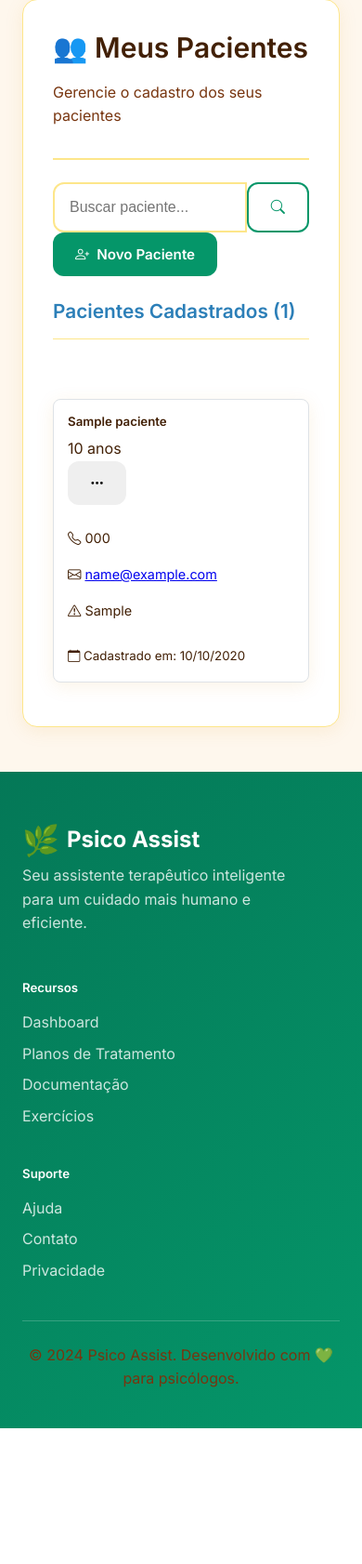
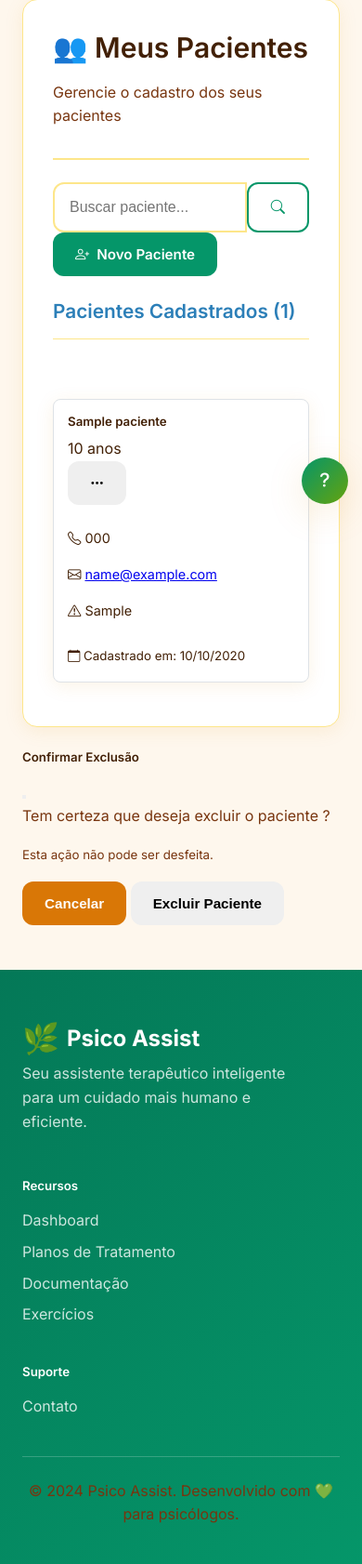
Before and after one commit to marlevek/psico_app, a Django app: template psico_saas/templates/psico_saas/pacientes_lista.html in a window 390 px wide. Shown: the part 287-1969 px from the top of the page at 93% size. Before the commit the page ends 1823 px from the top, so only its background shows below. Run offline with Django 5.2, Linux system fonts and the light colour scheme; the template is opened without the code that fills it: most values are stand-ins (such as "Sample title", 1, 10 or a date in 2020).

Commit message:
criado bot de ajuda

```diff
--- /dev/null
+++ b/psico_saas/static/css/bot.css
@@ -0,0 +1,258 @@
+/* Botão de Ajuda Flutuante */
+.help-bot {
+    position: fixed;
+    bottom: 20px;
+    right: 20px;
+    z-index: 1000;
+}
+
+.help-bot-btn {
+    width: 60px;
+    height: 60px;
+    border-radius: 50%;
+    background: linear-gradient(135deg, var(--primary), var(--accent));
+    border: none;
+    color: white;
+    font-size: 24px;
+    cursor: pointer;
+    box-shadow: var(--shadow-lg);
+    transition: all 0.3s ease;
+    display: flex;
+    align-items: center;
+    justify-content: center;
+}
+
+.help-bot-btn:hover {
+    transform: scale(1.1);
+    box-shadow: 0 8px 25px rgba(0,0,0,0.2);
+}
+
+.help-bot-btn:active {
+    transform: scale(0.95);
+}
+
+/* Modal do Bot - CORRIGIDO para não abrir automaticamente */
+.help-bot-modal .modal-dialog {
+    max-width: 400px;
+    margin: 0;
+    position: fixed;
+    bottom: 90px;
+    right: 20px;
+}
+
+.help-bot-modal .modal-content {
+    border-radius: 15px;
+    box-shadow: 0 10px 40px rgba(0,0,0,0.1);
+    border: none;
+    display: none; /* Impede que apareça automaticamente */
+}
+
+.help-bot-modal.show .modal-content {
+    display: block; /* Só mostra quando tem a classe show */
+}
+
+.help-bot-header {
+    background: linear-gradient(135deg, var(--primary), var(--accent));
+    color: white;
+    border-radius: 15px 15px 0 0;
+    border: none;
+    padding: 1rem 1.25rem;
+}
+
+.help-bot-header .modal-title {
+    color: white;
+    font-weight: 600;
+    display: flex;
+    align-items: center;
+    gap: 0.5rem;
+}
+
+.help-bot-header .btn-close {
+    filter: invert(1);
+    opacity: 0.8;
+}
+
+.help-bot-header .btn-close:hover {
+    opacity: 1;
+}
+
+.help-bot-body {
+    padding: 0;
+    max-height: 400px;
+    overflow-y: auto;
+}
+
+/* Mensagens do Chat */
+.chat-messages {
+    padding: 15px;
+    min-height: 300px;
+    max-height: 300px;
+    overflow-y: auto;
+    background: var(--background);
+}
+
+.message {
+    margin-bottom: 15px;
+    display: flex;
+    align-items: flex-start;
+}
+
+.message.bot {
+    justify-content: flex-start;
+}
+
+.message.user {
+    justify-content: flex-end;
+}
+
+.message-content {
+    max-width: 80%;
+    padding: 10px 15px;
+    border-radius: 18px;
+    font-size: 0.9rem;
+    line-height: 1.4;
+    word-wrap: break-word;
+}
+
+.message.bot .message-content {
+    background: var(--surface);
+    color: var(--text-primary);
+    border-bottom-left-radius: 5px;
+    border: 1px solid var(--border-light);
+}
+
+.message.user .message-content {
+    background: linear-gradient(135deg, var(--primary), var(--accent));
+    color: white;
+    border-bottom-right-radius: 5px;
+}
+
+.message-time {
+    font-size: 0.7rem;
+    color: var(--text-muted);
+    margin-top: 5px;
+    text-align: right;
+}
+
+/* Input do Chat */
+.chat-input-container {
+    border-top: 1px solid var(--border-light);
+    padding: 15px;
+    background: var(--surface);
+    border-radius: 0 0 15px 15px;
+}
+
+.chat-input-group {
+    display: flex;
+    gap: 10px;
+}
+
+.chat-input {
+    flex: 1;
+    border: 1px solid var(--border-light);
+    border-radius: 20px;
+    padding: 10px 15px;
+    outline: none;
+    font-size: 0.9rem;
+    background: var(--background);
+    color: var(--text-primary);
+}
+
+.chat-input:focus {
+    border-color: var(--primary);
+    box-shadow: 0 0 0 2px rgba(5, 150, 105, 0.1);
+}
+
+.send-btn {
+    background: linear-gradient(135deg, var(--primary), var(--accent));
+    color: white;
+    border: none;
+    border-radius: 50%;
+    width: 40px;
+    height: 40px;
+    display: flex;
+    align-items: center;
+    justify-content: center;
+    cursor: pointer;
+    transition: all 0.3s ease;
+}
+
+.send-btn:hover {
+    background: linear-gradient(135deg, var(--primary-dark), var(--accent-dark));
+    transform: scale(1.05);
+}
+
+.send-btn:disabled {
+    background: var(--text-muted);
+    cursor: not-allowed;
+    transform: none;
+}
+
+/* Quick Actions */
+.quick-actions {
+    display: flex;
+    flex-wrap: wrap;
+    gap: 8px;
+    margin-bottom: 10px;
+}
+
+.quick-action-btn {
+    background: var(--background-alt);
+    border: 1px solid var(--border-light);
+    border-radius: 15px;
+    padding: 6px 12px;
+    font-size: 0.8rem;
+    color: var(--text-primary);
+    cursor: pointer;
+    transition: all 0.3s ease;
+}
+
+.quick-action-btn:hover {
+    background: var(--primary);
+    color: white;
+    border-color: var(--primary);
+}
+
+/* Typing Indicator */
+.typing-indicator {
+    display: none;
+    padding: 10px 15px;
+    font-style: italic;
+    color: var(--text-muted);
+    font-size: 0.8rem;
+    background: var(--background);
+}
+
+.typing-indicator.show {
+    display: block;
+}
+
+/* Ícone do robô mais bonito */
+.bi-robot::before {
+    content: "🤖"; /* Substitui o ícone do robô por emoji mais bonito */
+}
+
+/* Responsividade */
+@media (max-width: 576px) {
+    .help-bot {
+        bottom: 15px;
+        right: 15px;
+    }
+
+    .help-bot-btn {
+        width: 50px;
+        height: 50px;
+        font-size: 20px;
+    }
+
+    .help-bot-modal .modal-dialog {
+        bottom: 75px;
+        right: 15px;
+        left: 15px;
+        max-width: none;
+    }
+
+    .message-content {
+        max-width: 90%;
+    }
+}
--- /dev/null
+++ b/psico_saas/static/js/bot.js
@@ -0,0 +1,250 @@
+class HelpBot {
+    constructor() {
+        this.isOpen = false;
+        this.messages = [];
+        this.initializeBot();
+        this.setupEventListeners();
+    }
+
+    initializeBot() {
+        // Criar elemento do bot
+        this.botElement = document.createElement('div');
+        this.botElement.className = 'help-bot';
+        this.botElement.innerHTML = `
+            <button class="help-bot-btn" type="button" id="helpBotButton">
+                <i class="bi bi-question-lg"></i>
+            </button>
+
+            <div class="modal fade help-bot-modal" id="helpBotModal" tabindex="-1" aria-hidden="true" data-bs-backdrop="false">
+                <div class="modal-dialog">
+                    <div class="modal-content">
+                        <div class="modal-header help-bot-header">
+                            <h5 class="modal-title">
+                                <i class="bi bi-robot me-2"></i>Assistente Psico
+                            </h5>
+                            <button type="button" class="btn-close" data-bs-dismiss="modal" aria-label="Close"></button>
+                        </div>
+                        <div class="modal-body help-bot-body">
+                            <div class="chat-messages" id="chatMessages"></div>
+                            <div class="typing-indicator" id="typingIndicator">
+                                <i class="bi bi-three-dots"></i> Digitando...
+                            </div>
+                            <div class="chat-input-container">
+                                <div class="quick-actions" id="quickActions">
+                                    <button class="quick-action-btn" data-action="cadastrar">Como cadastrar paciente?</button>
+                                    <button class="quick-action-btn" data-action="editar">Como editar informações?</button>
+                                    <button class="quick-action-btn" data-action="agenda">Sobre a agenda</button>
+                                    <button class="quick-action-btn" data-action="duvidas">Outras dúvidas</button>
+                                </div>
+                                <div class="chat-input-group">
+                                    <input type="text" class="chat-input" id="chatInput" placeholder="Digite sua mensagem..." maxlength="500">
+                                    <button class="send-btn" id="sendButton">
+                                        <i class="bi bi-send"></i>
+                                    </button>
+                                </div>
+                            </div>
+                        </div>
+                    </div>
+                </div>
+            </div>
+        `;
+
+        document.body.appendChild(this.botElement);
+
+        // Elementos DOM
+        this.chatMessages = document.getElementById('chatMessages');
+        this.chatInput = document.getElementById('chatInput');
+        this.sendButton = document.getElementById('sendButton');
+        this.typingIndicator = document.getElementById('typingIndicator');
+        this.quickActions = document.getElementById('quickActions');
+        this.helpBotButton = document.getElementById('helpBotButton');
+        this.modalElement = document.getElementById('helpBotModal');
+        this.modal = new bootstrap.Modal(this.modalElement);
+    }
+
+    setupEventListeners() {
+        // Abrir modal quando clicar no botão
+        this.helpBotButton.addEventListener('click', () => {
+            this.modal.show();
+            if (this.messages.length === 0) {
+                this.showWelcomeMessage();
+            }
+        });
+
+        // Enviar mensagem com Enter
+        this.chatInput.addEventListener('keypress', (e) => {
+            if (e.key === 'Enter') {
+                this.sendMessage();
+            }
+        });
+
+        // Enviar mensagem com botão
+        this.sendButton.addEventListener('click', () => {
+            this.sendMessage();
+        });
+
+        // Ações rápidas
+        this.quickActions.addEventListener('click', (e) => {
+            if (e.target.classList.contains('quick-action-btn')) {
+                const action = e.target.getAttribute('data-action');
+                this.handleQuickAction(action);
+            }
+        });
+
+        // Quando o modal abre
+        this.modalElement.addEventListener('shown.bs.modal', () => {
+            this.isOpen = true;
+            this.chatInput.focus();
+            this.scrollToBottom();
+        });
+
+        // Quando o modal fecha
+        this.modalElement.addEventListener('hidden.bs.modal', () => {
+            this.isOpen = false;
+        });
+    }
+
+    showWelcomeMessage() {
+        const welcomeMessage = {
+            text: "Olá! Sou o assistente virtual do Psico Assist. Como posso ajudá-lo hoje?",
+            type: "bot",
+            time: new Date()
+        };
+        this.addMessage(welcomeMessage);
+    }
+
+    addMessage(message) {
+        this.messages.push(message);
+        this.renderMessage(message);
+        this.scrollToBottom();
+    }
+
+    renderMessage(message) {
+        const messageElement = document.createElement('div');
+        messageElement.className = `message ${message.type}`;
+
+        const time = message.time.toLocaleTimeString('pt-BR', {
+            hour: '2-digit',
+            minute: '2-digit'
+        });
+
+        messageElement.innerHTML = `
+            <div class="message-content">
+                ${message.text}
+                <div class="message-time">${time}</div>
+            </div>
+        `;
+
+        this.chatMessages.appendChild(messageElement);
+    }
+
+    sendMessage() {
+        const text = this.chatInput.value.trim();
+        if (!text) return;
+
+        // Adiciona mensagem do usuário
+        const userMessage = {
+            text: text,
+            type: "user",
+            time: new Date()
+        };
+        this.addMessage(userMessage);
+
+        // Limpa input
+        this.chatInput.value = '';
+
+        // Simula resposta do bot
+        this.showTypingIndicator();
+        setTimeout(() => {
+            this.hideTypingIndicator();
+            this.generateBotResponse(text);
+        }, 1000 + Math.random() * 1000);
+    }
+
+    showTypingIndicator() {
+        this.typingIndicator.classList.add('show');
+        this.scrollToBottom();
+    }
+
+    hideTypingIndicator() {
+        this.typingIndicator.classList.remove('show');
+    }
+
+    generateBotResponse(userMessage) {
+        const lowerMessage = userMessage.toLowerCase();
+        let response = '';
+
+        // Respostas baseadas em palavras-chave
+        if (lowerMessage.includes('olá') || lowerMessage.includes('oi') || lowerMessage.includes('ola')) {
+            response = "Olá! É um prazer ajudá-lo. Em que posso ser útil?";
+        } else if (lowerMessage.includes('cadastrar') || lowerMessage.includes('novo') || lowerMessage.includes('criar')) {
+            response = "Para cadastrar um novo paciente, clique em 'Novo Paciente' na página de lista de pacientes. Preencha os dados obrigatórios como nome, data de nascimento e telefone, então salve.";
+        } else if (lowerMessage.includes('editar') || lowerMessage.includes('alterar') || lowerMessage.includes('modificar')) {
+            response = "Para editar um paciente, clique no ícone de lápis (✏️) ao lado do paciente na lista. Faça as alterações necessárias e salve.";
+        } else if (lowerMessage.includes('excluir') || lowerMessage.includes('remover') || lowerMessage.includes('deletar')) {
+            response = "Para excluir um paciente, clique no ícone de lixeira (🗑️) ao lado do paciente. Confirme a exclusão no modal que aparecer. ⚠️ Esta ação não pode ser desfeita.";
+        } else if (lowerMessage.includes('buscar') || lowerMessage.includes('encontrar') || lowerMessage.includes('procurar')) {
+            response = "Use a barra de busca na parte superior da lista de pacientes para encontrar pacientes por nome, telefone ou e-mail.";
+        } else if (lowerMessage.includes('agenda') || lowerMessage.includes('sessão') || lowerMessage.includes('consulta')) {
+            response = "Em breve teremos a funcionalidade de agenda para agendar sessões com seus pacientes. Fique atento às atualizações!";
+        } else if (lowerMessage.includes('problema') || lowerMessage.includes('erro') || lowerMessage.includes('bug')) {
+            response = "Se estiver enfrentando problemas técnicos, entre em contato com nosso suporte: suporte@psicoassist.com";
+        } else if (lowerMessage.includes('obrigado') || lowerMessage.includes('obrigada') || lowerMessage.includes('valeu')) {
+            response = "De nada! Estou aqui para ajudar. Se tiver mais alguma dúvida, é só perguntar! 😊";
+        } else {
+            response = "Desculpe, não entendi completamente. Você pode reformular sua pergunta ou usar uma das opções rápidas abaixo?";
+        }
+
+        const botMessage = {
+            text: response,
+            type: "bot",
+            time: new Date()
+        };
+        this.addMessage(botMessage);
+    }
+
+    handleQuickAction(action) {
+        let question = '';
+
+        switch(action) {
+            case 'cadastrar':
+                question = 'Como cadastrar um novo paciente?';
+                break;
+            case 'editar':
+                question = 'Como editar informações de um paciente?';
+                break;
+            case 'agenda':
+                question = 'Como funciona a agenda de sessões?';
+                break;
+            case 'duvidas':
+                question = 'Preciso de ajuda com outras funcionalidades';
+                break;
+        }
+
+        // Adiciona a pergunta como se fosse do usuário
+        const userMessage = {
+            text: question,
+            type: "user",
+            time: new Date()
+        };
+        this.addMessage(userMessage);
+
+        // Gera resposta
+        this.showTypingIndicator();
+        setTimeout(() => {
+            this.hideTypingIndicator();
+            this.generateBotResponse(question);
+        }, 800);
+    }
+
+    scrollToBottom() {
+        setTimeout(() => {
+            this.chatMessages.scrollTop = this.chatMessages.scrollHeight;
+        }, 100);
+    }
+}
+
+// Inicializar o bot quando a página carregar
+document.addEventListener('DOMContentLoaded', function() {
+    new HelpBot();
+});
--- a/psico_saas/templates/psico_saas/base.html
+++ b/psico_saas/templates/psico_saas/base.html
@@ -18,6 +18,7 @@
     <link rel="stylesheet" href="{% static 'css/style.css' %}">
     <link rel="stylesheet" href="{% static 'css/components.css' %}">
     <link rel="stylesheet" href="{% static 'css/forms.css' %}">
+    <link rel="stylesheet" href="{% static 'css/bot.css' %}">
     {% block extra_css %}{% endblock %}
 </head>
 <body>
@@ -47,5 +48,6 @@
     <script src="{% static 'js/forms.js' %}"></script>
 
     {% block extra_js %}{% endblock %}
+
 </body>
 </html>
--- a/psico_saas/templates/psico_saas/includes/footer.html
+++ b/psico_saas/templates/psico_saas/includes/footer.html
@@ -1,3 +1,6 @@
+{% load static %}
+<link rel="stylesheet" href="{% static 'css/bot.css' %}">
+
 <footer class="footer">
     <div class="container">
         <div class="footer-content">
@@ -24,9 +27,7 @@
             <div class="footer-section">
                 <h5>Suporte</h5>
                 <ul class="footer-links">
-                    <li><a href="#">Ajuda</a></li>
-                    <li><a href="#">Contato</a></li>
-                    <li><a href="#">Privacidade</a></li>
+                    <li><a href="malto:suporte@psicoassist.codertec.com.br">Contato</a></li>
                 </ul>
             </div>
         </div>
@@ -36,3 +37,4 @@
         </div>
     </div>
 </footer>
+<script src="{% static 'js/bot.js' %}"></script>
--- a/psico_saas/templates/psico_saas/pacientes_lista.html
+++ b/psico_saas/templates/psico_saas/pacientes_lista.html
@@ -100,9 +100,11 @@
                                             class="btn btn-outline-secondary" title="Editar">
                                             <i class="bi bi-pencil"></i>
                                         </a>
-                                        <button class="btn btn-outline-danger excluir-paciente"
+                                        <button class="btn btn-outline-danger btn-excluir-paciente"
                                             data-paciente-id="{{ paciente.id }}"
-                                            data-paciente-nome="{{ paciente.nome_completo }}" title="Excluir">
+                                            data-paciente-nome="{{ paciente.nome_completo }}"
+                                            data-bs-toggle="modal" data-bs-target="#modalExcluirPaciente"
+                                            title="Excluir">
                                             <i class="bi bi-trash"></i>
                                         </button>
                                     </div>
@@ -151,9 +153,10 @@
                                         <hr class="dropdown-divider">
                                     </li>
                                     <li>
-                                        <button class="dropdown-item text-danger excluir-paciente"
+                                        <button class="dropdown-item text-danger btn-excluir-paciente"
                                             data-paciente-id="{{ paciente.id }}"
-                                            data-paciente-nome="{{ paciente.nome_completo }}">
+                                            data-paciente-nome="{{ paciente.nome_completo }}"
+                                            data-bs-toggle="modal" data-bs-target="#modalExcluirPaciente">
                                             <i class="bi bi-trash me-2"></i>Excluir
                                         </button>
                                     </li>
@@ -213,6 +216,29 @@
                 </a>
             </div>
             {% endif %}
+        </div>
+    </div>
+</div>
+
+<!-- Modal de Exclusão para Pacientes Lista -->
+<div class="modal fade" id="modalExcluirPaciente" tabindex="-1" aria-labelledby="modalExcluirPacienteLabel" aria-hidden="true">
+    <div class="modal-dialog">
+        <div class="modal-content">
+            <div class="modal-header">
+                <h5 class="modal-title" id="modalExcluirPacienteLabel">Confirmar Exclusão</h5>
+                <button type="button" class="btn-close" data-bs-dismiss="modal" aria-label="Close"></button>
+            </div>
+            <div class="modal-body">
+                <p>Tem certeza que deseja excluir o paciente <strong id="nomePacienteExcluir"></strong>?</p>
+                <p class="text-danger"><small>Esta ação não pode ser desfeita.</small></p>
+            </div>
+            <div class="modal-footer">
+                <button type="button" class="btn btn-secondary" data-bs-dismiss="modal">Cancelar</button>
+                <form id="formExcluirPaciente" method="POST" style="display: inline;">
+                    {% csrf_token %}
+                    <button type="submit" class="btn btn-danger">Excluir Paciente</button>
+                </form>
+            </div>
         </div>
     </div>
 </div>
@@ -369,17 +395,28 @@
         searchInput.addEventListener('input', filterPacientes);
         searchButton.addEventListener('click', filterPacientes);
 
-        // Exclusão com confirmação
-        const deleteButtons = document.querySelectorAll('.excluir-paciente');
+        // Configuração do modal de exclusão
+        const modalExcluir = document.getElementById('modalExcluirPaciente');
+        const nomePacienteExcluir = document.getElementById('nomePacienteExcluir');
+        const formExcluirPaciente = document.getElementById('formExcluirPaciente');
 
-        deleteButtons.forEach(button => {
-            button.addEventListener('click', function (e) {
-                e.preventDefault();
+        // Event listener para todos os botões de exclusão
+        document.querySelectorAll('.btn-excluir-paciente').forEach(button => {
+            button.addEventListener('click', function(e) {
                 const pacienteId = this.getAttribute('data-paciente-id');
                 const nome = this.getAttribute('data-paciente-nome');
 
-                if (confirm(`Tem certeza que deseja excluir o paciente "${nome}"?\n\nEsta ação não pode ser desfeita.`)) {
-                    fetch(`/pacientes/excluir/${pacienteId}/`, {
+                // Atualiza o modal com os dados do paciente
+                nomePacienteExcluir.textContent = nome;
+                formExcluirPaciente.action = `/pacientes/excluir/${pacienteId}/`;
+            });
+        });
+
+        // Submissão do formulário de exclusão
+        formExcluirPaciente.addEventListener('submit', function(e) {
+            e.preventDefault();
+
+            fetch(this.action, {
                 method: 'POST',
                 headers: {
                     'X-CSRFToken': '{{ csrf_token }}',
@@ -389,6 +426,10 @@
             .then(response => response.json())
             .then(data => {
                 if (data.success) {
+                    // Fecha o modal
+                    const modal = bootstrap.Modal.getInstance(modalExcluir);
+                    modal.hide();
+                    // Recarrega a página
                     location.reload();
                 } else {
                     alert('Erro ao excluir paciente: ' + (data.error || 'Erro desconhecido'));
@@ -397,8 +438,6 @@
             .catch(error => {
                 console.error('Erro:', error);
                 alert('Erro ao excluir paciente. Tente novamente.');
-                        });
-                }
             });
         });
 
```
Lines whose indentation alone changed are shown as unchanged.
